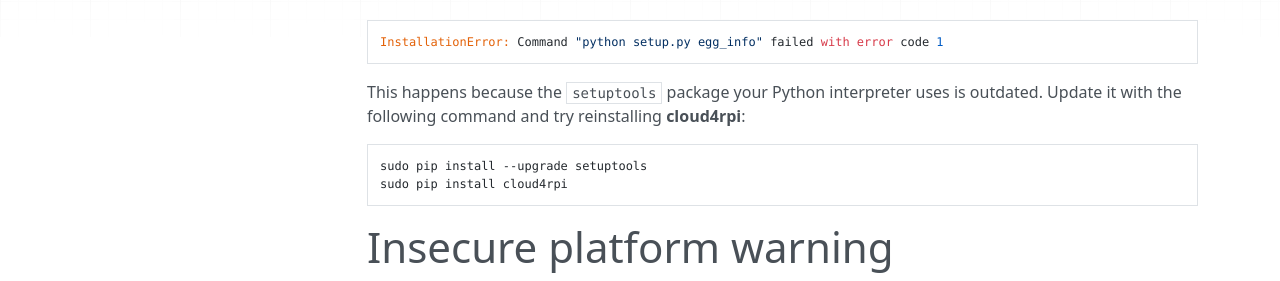
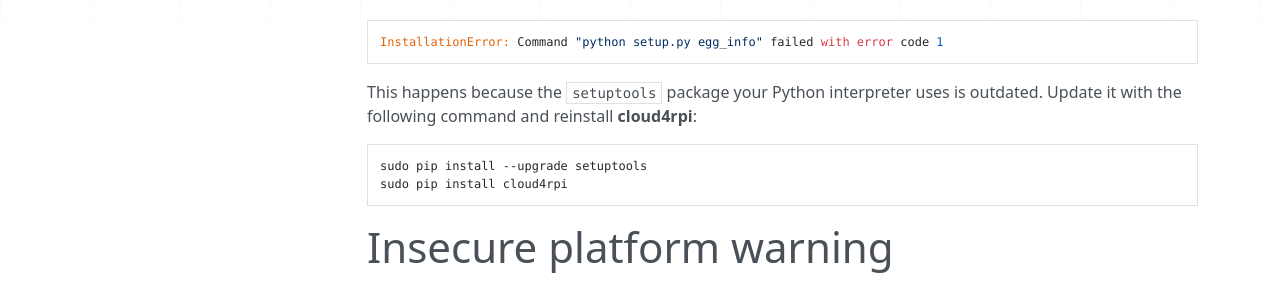
Before and after one commit to cloud4rpi/docs, an MkDocs documentation site: the page built from docs/faq.md, in a window 1280 px wide and 1011 px high. Shown: the part 269-550 px from the top of the window. Built offline with MkDocs 1.6.1, drawn with Linux system fonts in a browser that asks for light colours; nearby versions of some CDN libraries; old or Windows-style settings are respelled for this version of MkDocs.

Commit message:
Update faq.md

````diff
--- a/docs/faq.md
+++ b/docs/faq.md
@@ -8,7 +8,7 @@
 InstallationError: Command "python setup.py egg_info" failed with error code 1
 ```
 
-This happens because the `setuptools` package your Python interpreter uses is outdated. Update it with the following command and try reinstalling **cloud4rpi**:
+This happens because the `setuptools` package your Python interpreter uses is outdated. Update it with the following command and reinstall **cloud4rpi**:
 
 ```sh
 sudo pip install --upgrade setuptools
````
